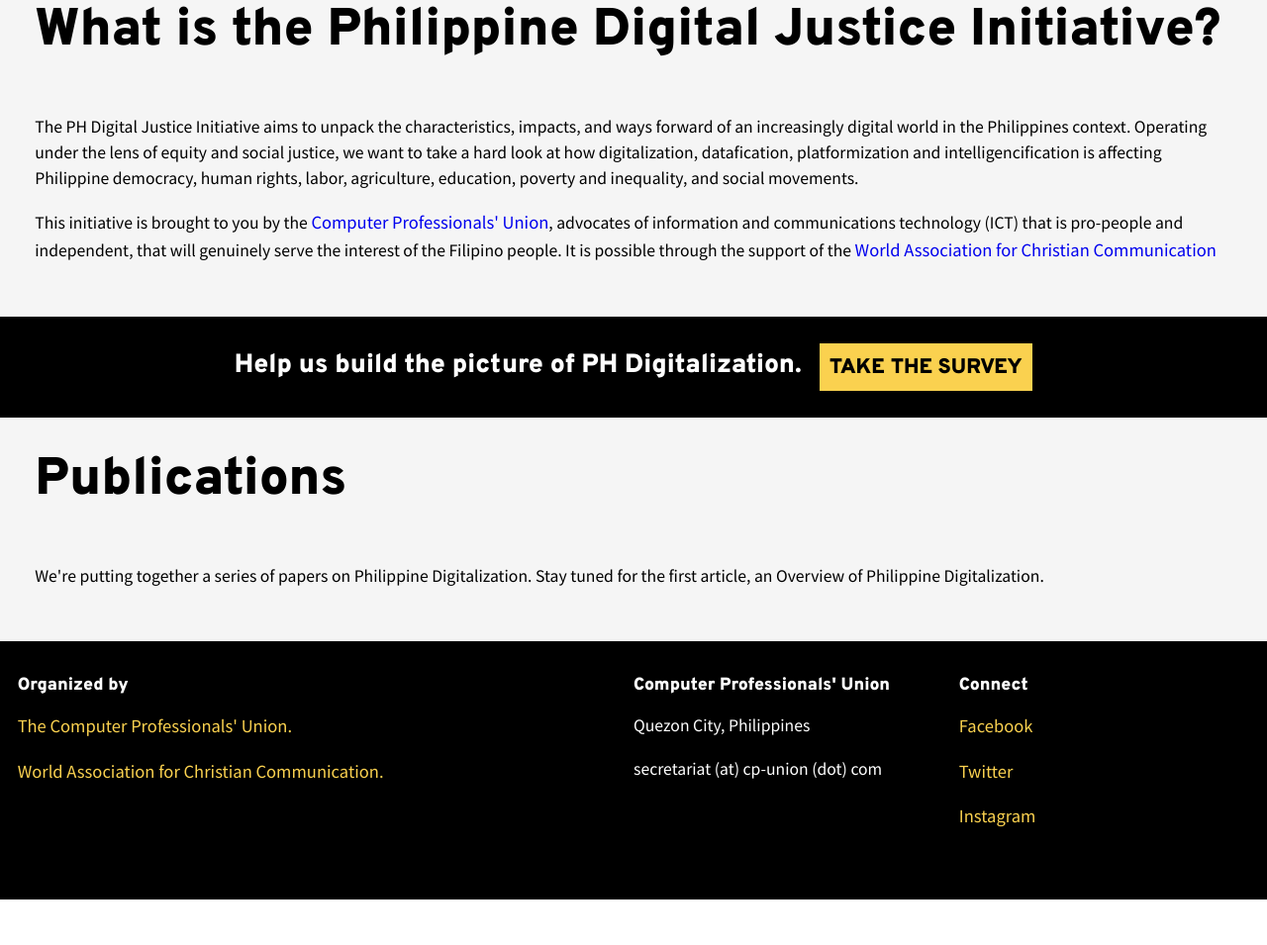
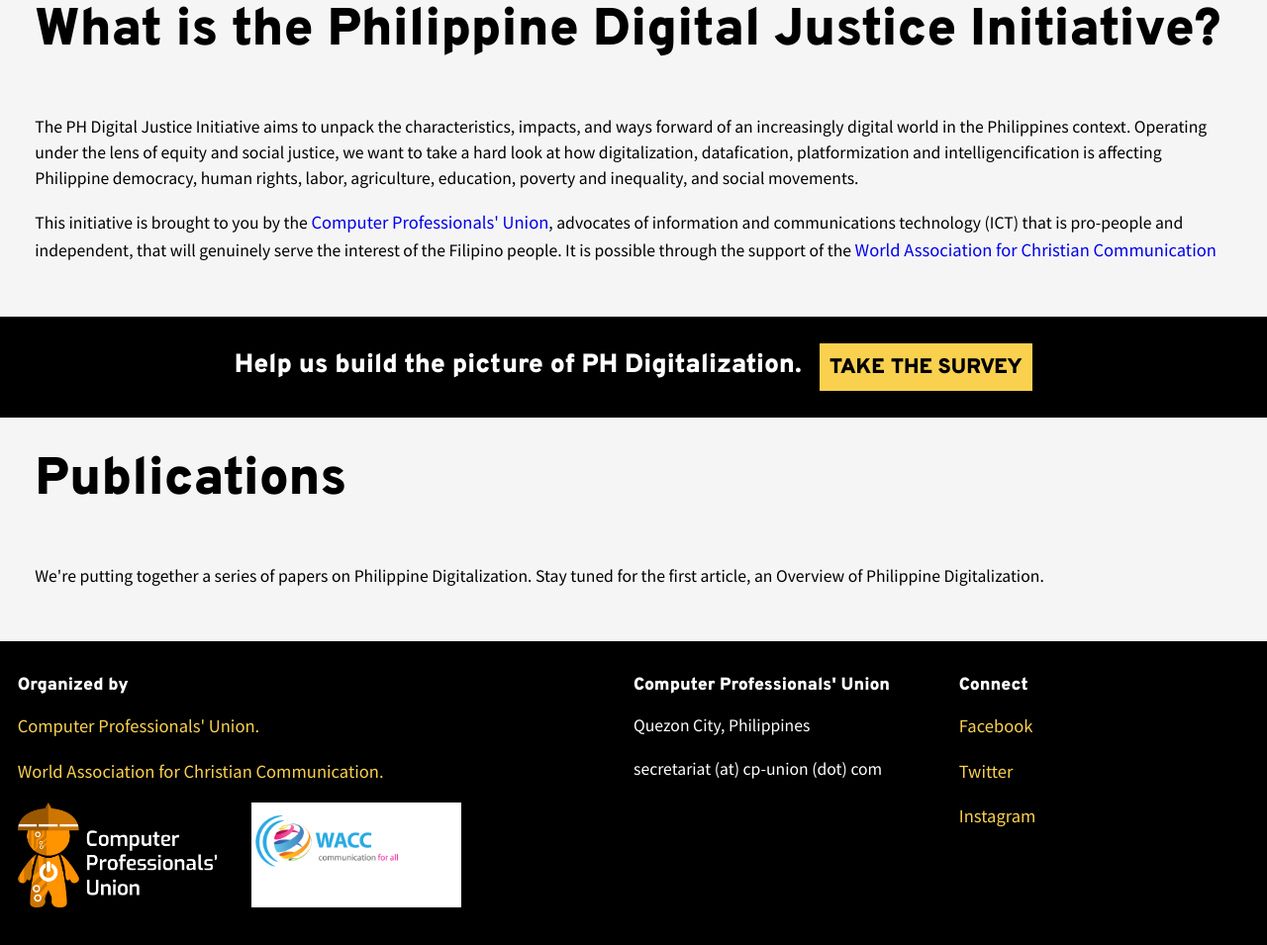
Before and after one commit to random-sampler/random-sampler.github.io, a plain HTML site: page index.html in a window 1280 px wide. Shown: the part 1911-2866 px from the top of the page at 99% size. Before the commit the page ends 2820 px from the top, so only its background shows below. Drawn offline with Linux system fonts and the light colour scheme.

Commit message:
added organizer logos

```diff
--- a/index.html
+++ b/index.html
@@ -122,8 +122,13 @@ walled gardens of proprietary platforms and knowledge, hyper-surveillance, lack
 <div class="footer section card-container" id="footer">
 	<div class="footer content card" id="foot1">
 		<h4>Organized by</h4>
-			<p><a href="https://www.cp-union.com">The Computer Professionals' Union.</a></p>
+		<p><a href="https://www.cp-union.com">Computer Professionals' Union.</a></p>
 		<p><a href="https://waccglobal.org/">World Association for Christian Communication.</a></p>
+		<!-- logos -->
+		<div id="organizer-logos">
+			<div class="organizer-logo"><img src="images/cpu-logo.png" style="width:auto;max-height:6em;"></div>
+			<div class="organizer-logo"><img src="images/WACCglobal_EN.jpg" style="width:auto;max-height:6em;"></div>
+		</div>
   </div>
   <div class="footer content card" id="foot2">
 		<h4>Computer Professionals' Union</h4>
--- a/styles.css
+++ b/styles.css
@@ -176,6 +176,11 @@ div#footer {
 div#footer a:link, div#footer a:visited {
 	color: #fad14f; }
 
+div#organizer-logos {
+	display: flex;	}
+
+div.organizer-logo {
+	padding-right: 2em;	}
 
 /*@media only screen
 
```
Also changed, not shown: images/cpu-logo.png (renamed from images/A - PIO 2020 + Logomark.png). Lines whose indentation alone changed are shown as unchanged.
